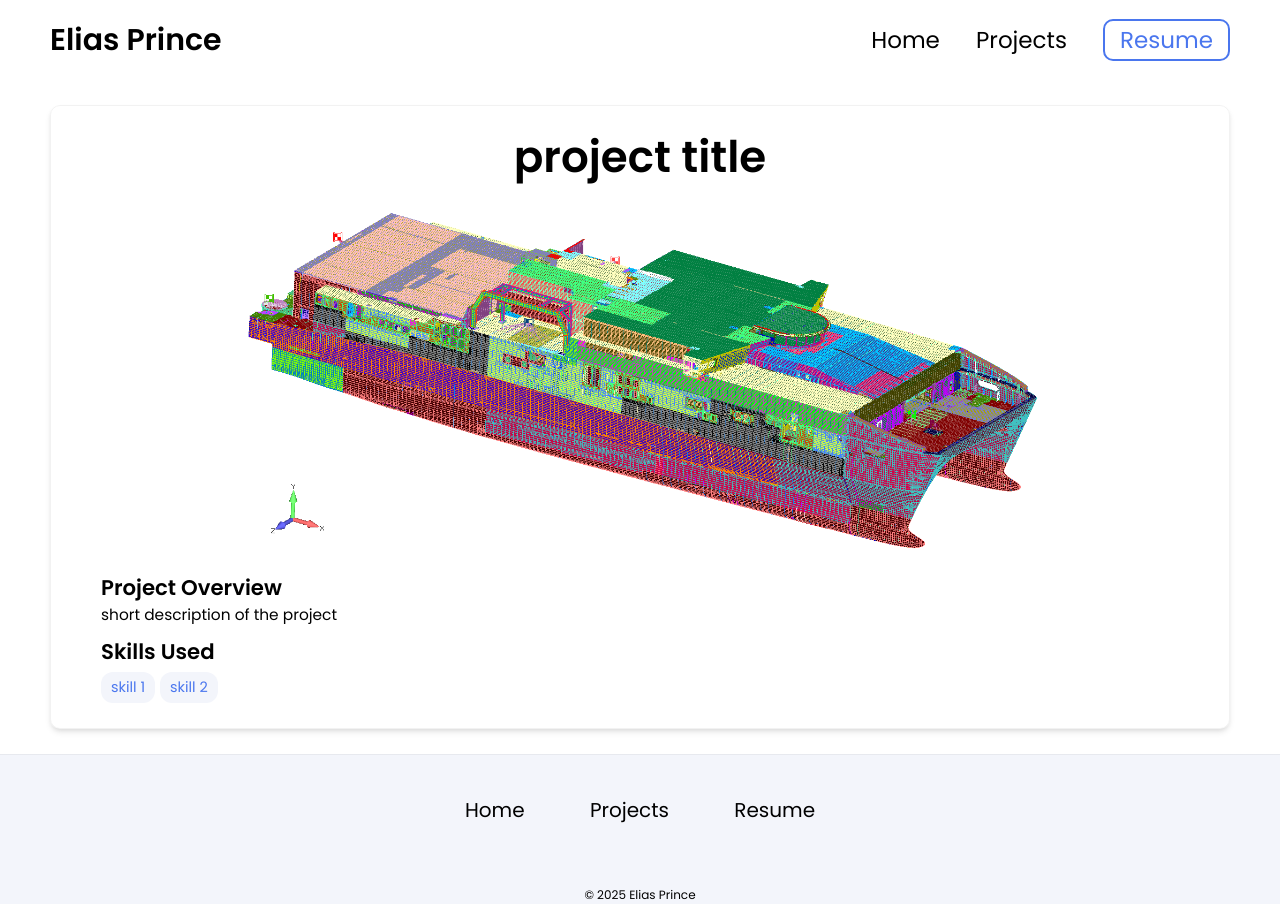
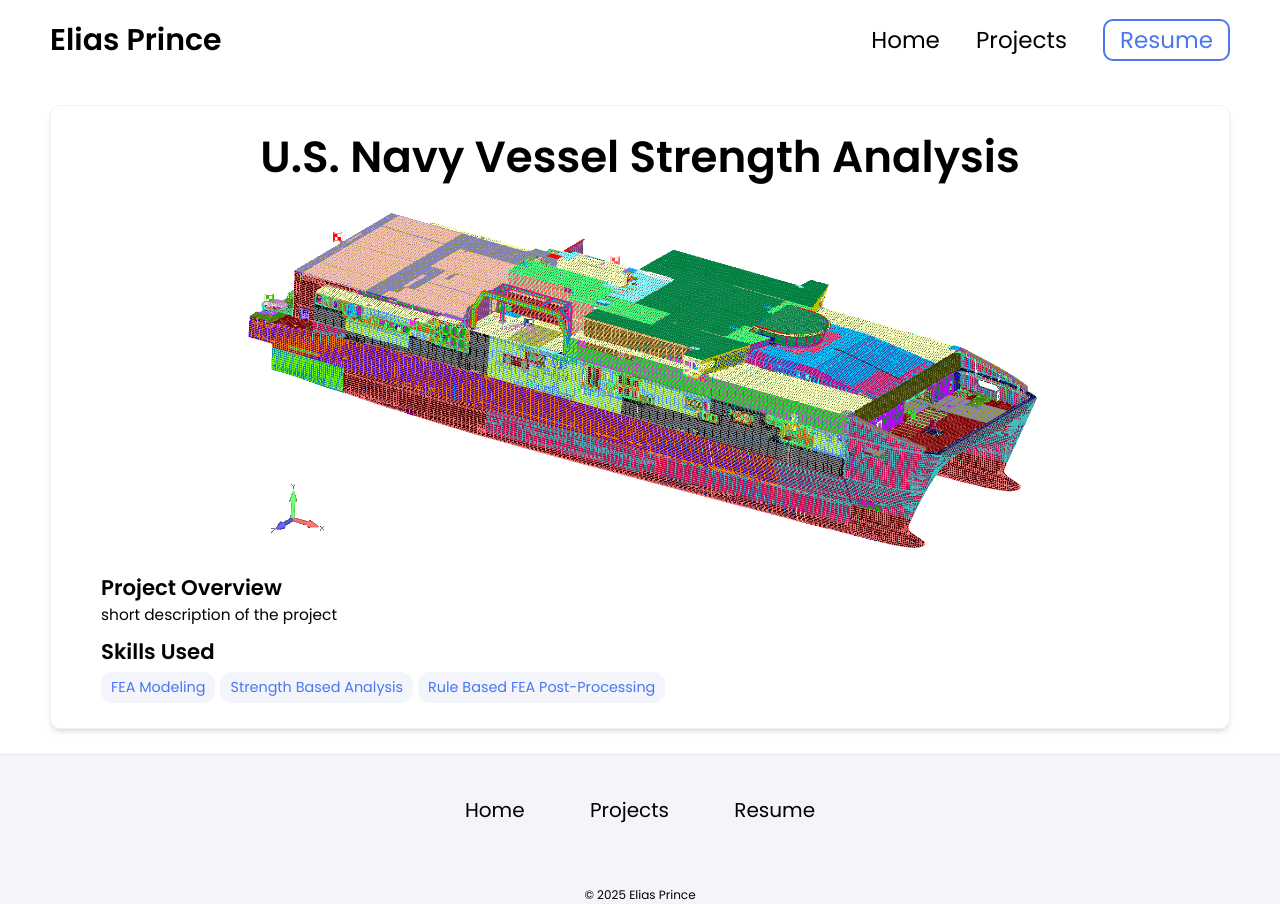
Before and after one commit to EliasPrince/EliasPrince.github.io, a Jekyll site: the page built from _projects/EPF13/index.md, in a window 1280 px wide. Built offline with Jekyll 4.4.1, drawn with Linux system fonts in a browser that asks for light colours.

Commit message:
Update index.md

```diff
--- a/_projects/EPF13/index.md
+++ b/_projects/EPF13/index.md
@@ -1,9 +1,10 @@
 ---
 layout: post
-title: project title
+title: U.S. Navy Vessel Strength Analysis
 description:  short description of the project
 skills:
-- skill 1
-- skill 2
+- FEA Modeling
+- Strength Based Analysis
+- Rule Based FEA Post-Processing
 main-image: /EPF13_2.jpeg
 ---
```
